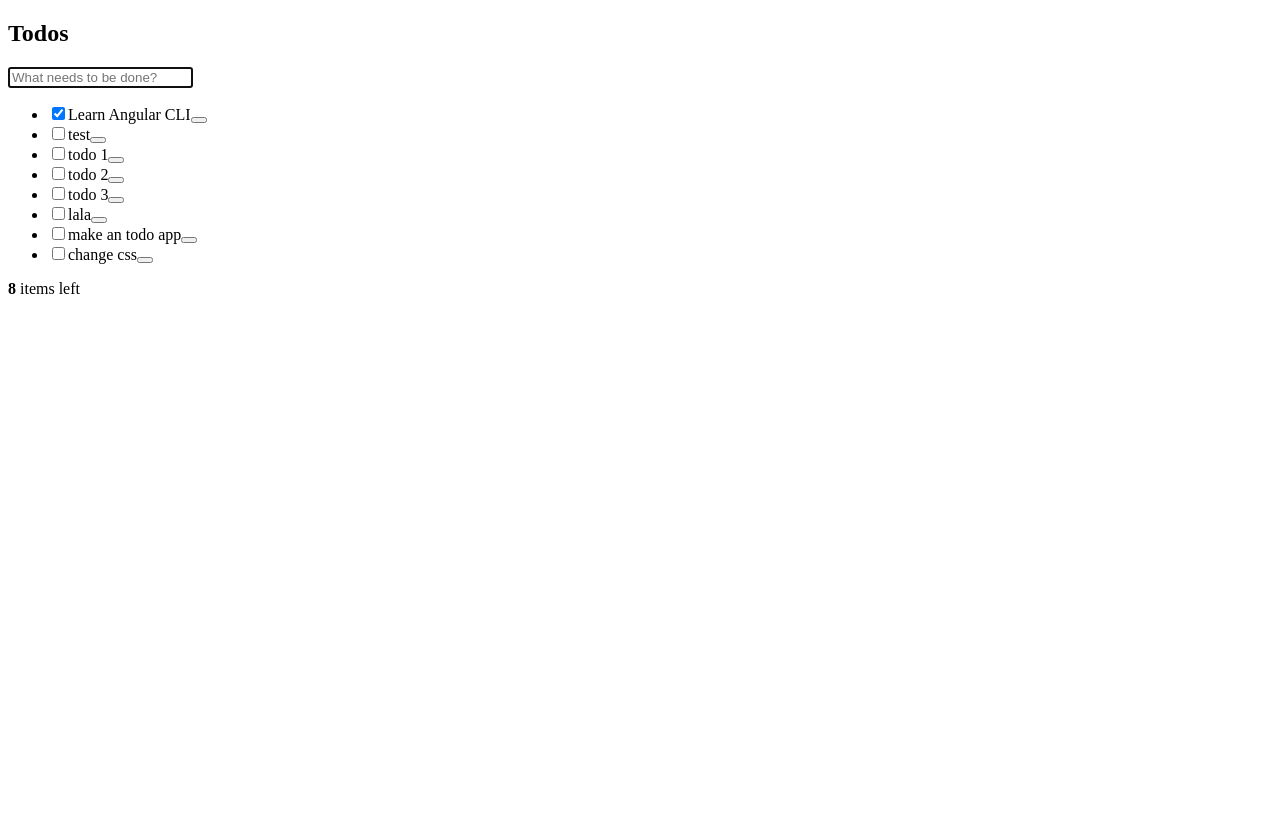
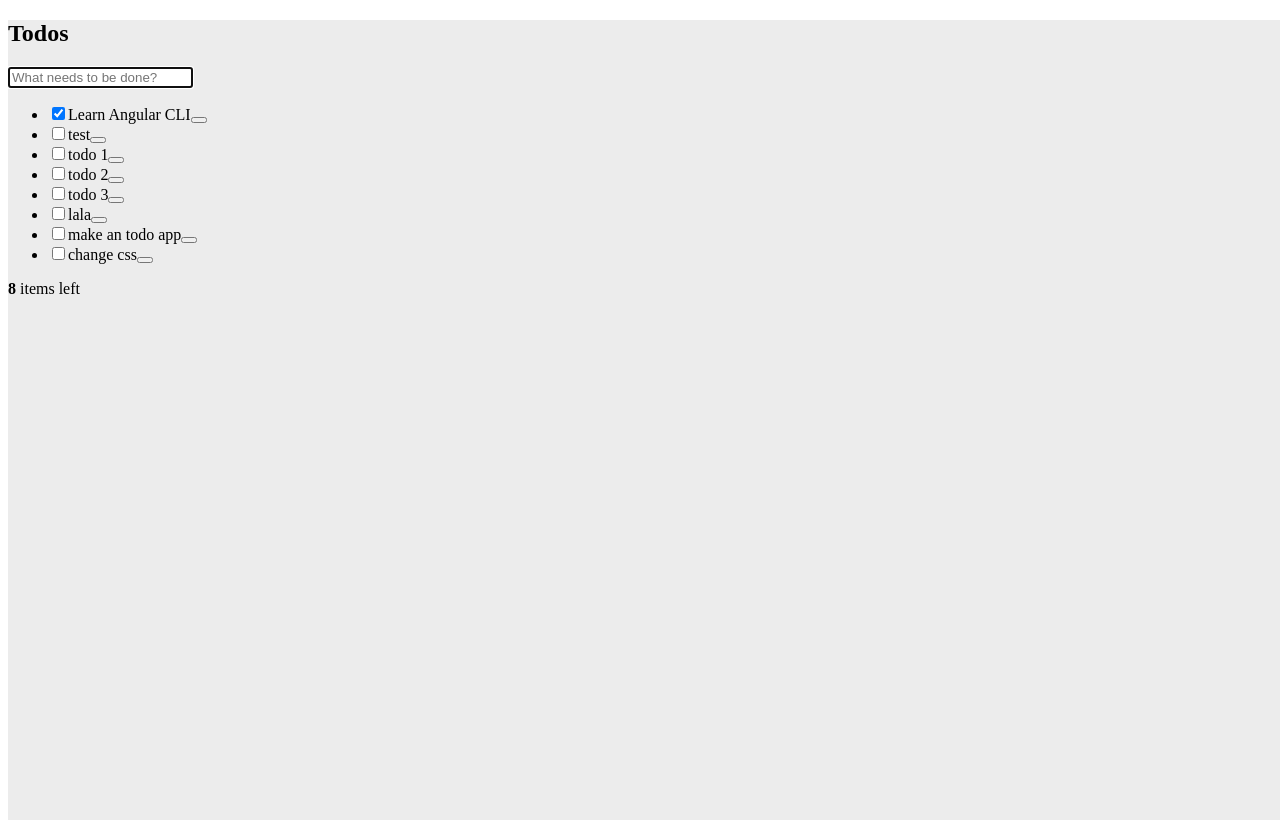
Before and after one commit to 19JeHe92/angular_todo_list, an Angular app: page / in a window 1280 px wide. Before the commit the page ends 800 px from the top, so only its background shows below. Built offline with nearby package versions, Linux system fonts and the light colour scheme; data requests are answered from the project's data file.

Commit message:
edit app component

```diff
--- a/src/app/app.component.css
+++ b/src/app/app.component.css
@@ -0,0 +1,6 @@
+.todoapp{
+  width:100vw;
+  height:100vh;
+  background-color: rgb(236, 236, 236);
+  padding:0;
+}
--- a/src/app/app.component.html
+++ b/src/app/app.component.html
@@ -1,4 +1,4 @@
-<section class="todoapp">
+<section class="container-fluid todoapp">
   <app-todo-list-header (add)="onAddTodo($event)"></app-todo-list-header>
   <app-todo-list [todos]="todos" (toggleComplete)="onToggleTodoComplete($event)"
                  (remove)="onRemoveTodo($event)"></app-todo-list>
```
